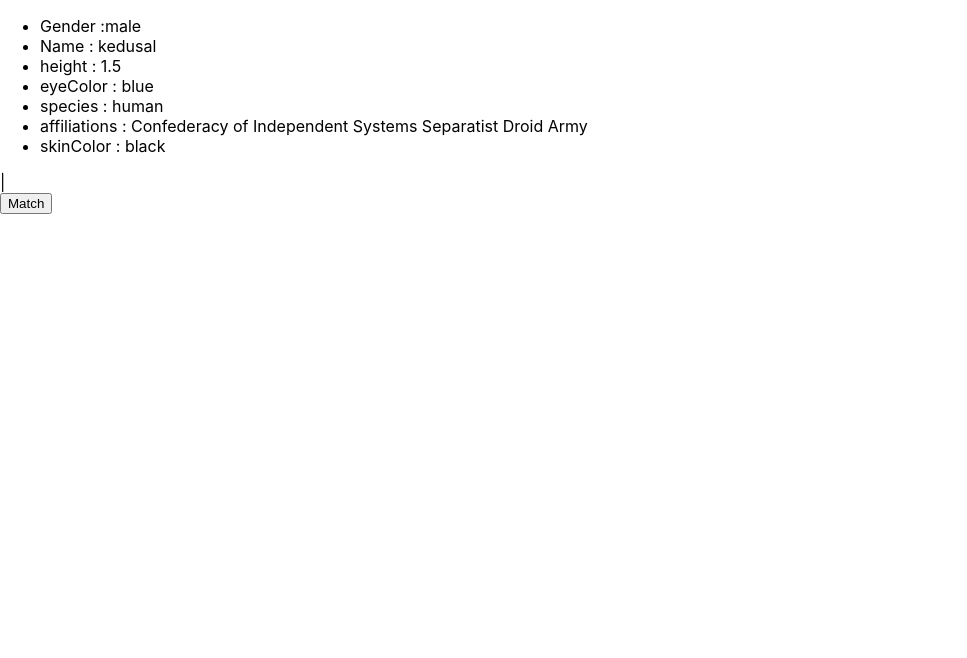
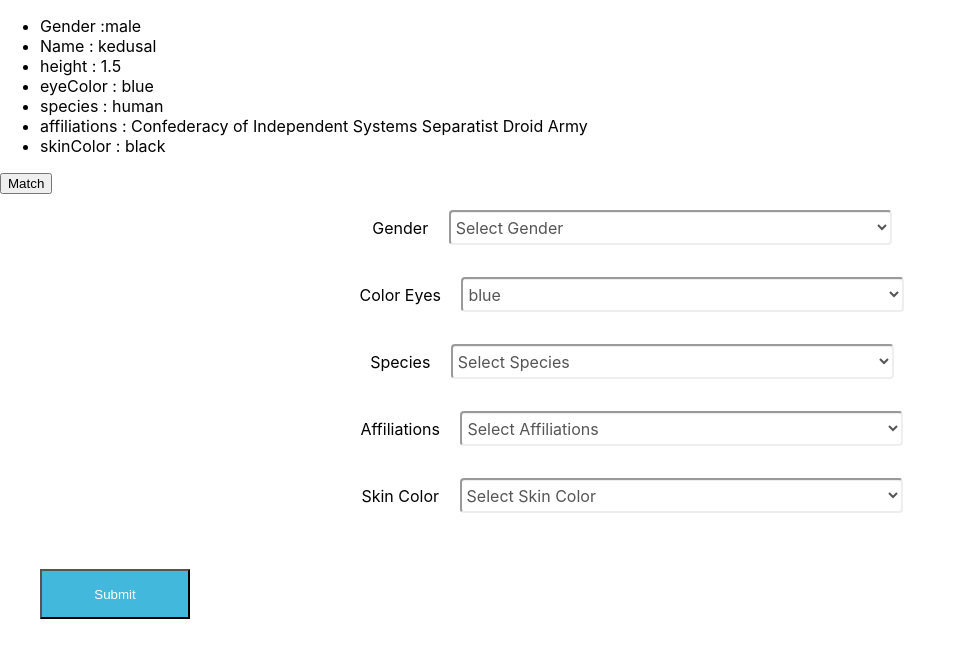
Before and after one commit to Esoriak/kedusal, a React (Create React App) app in the folder kedusal/: page / in a window 1280 px wide. Shown: the top 658 px of the page, without its empty margins (0-967 px from the left). Built offline with nearby package versions, Linux system fonts and the light colour scheme.

Commit message:
enregistrement formulaire

```diff
--- a/kedusal/src/App.js
+++ b/kedusal/src/App.js
@@ -3,6 +3,7 @@
 import './App.css';
 import DisplayApi from './components/DisplayApi';
 import GenerateId from './components/GenerateId';
+import Formulaire from './components/Formulaire';
 
 
 const sampleId = {
@@ -35,8 +36,10 @@
     return (
       <div>
       <DisplayApi charac={this.state.charac} />
-      |<GenerateId selectId ={() => this.getLove()} />
+      <GenerateId selectId ={() => this.getLove()} />
+      <Formulaire/>
       </div>
+
     )
   }
 }
--- a/kedusal/src/components/Formulaire.js
+++ b/kedusal/src/components/Formulaire.js
@@ -23,7 +23,7 @@
       eyecolorOptions: ["blue", "brown","red","yellow","hazel","gray-blue","orange","green-gold"],
       speciesOptions: ["human","droid","wookies","yoda's species","trandoshan","ewok","sullustan","neimoidian","hutt","twi'lek","vulptereen","toong"],
       affiliationsOptions: ["Alliance to Restore the Republic","Royal House of Naboo","Galactic Empire","Galactic Republic","Imperial Senate","Republic Special Task Force", "Red Squadron","New Republic","Resistance","Jedi Order", "Sith"],
-      skincolorOptions: ["green","light", "green and tan","red (black tattoos)","fair, later pale","brown mottle","dark"],
+      skincolorOptions: ["green","light", "green and tan","red (black tattoos)","fair, later pale","brown mottle"],
     };
 
 
--- a/kedusal/src/components/Input.css
+++ b/kedusal/src/components/Input.css
@@ -34,8 +34,12 @@
     border-image: initial;
 }
 
-label {
-    display: inline-block;
+.form-group{
+    text-align: center;
+}
+
+.label {
+    text-align: right;
     max-width: 100%;
     margin-bottom: 5px;
     font-weight: 700;
```
